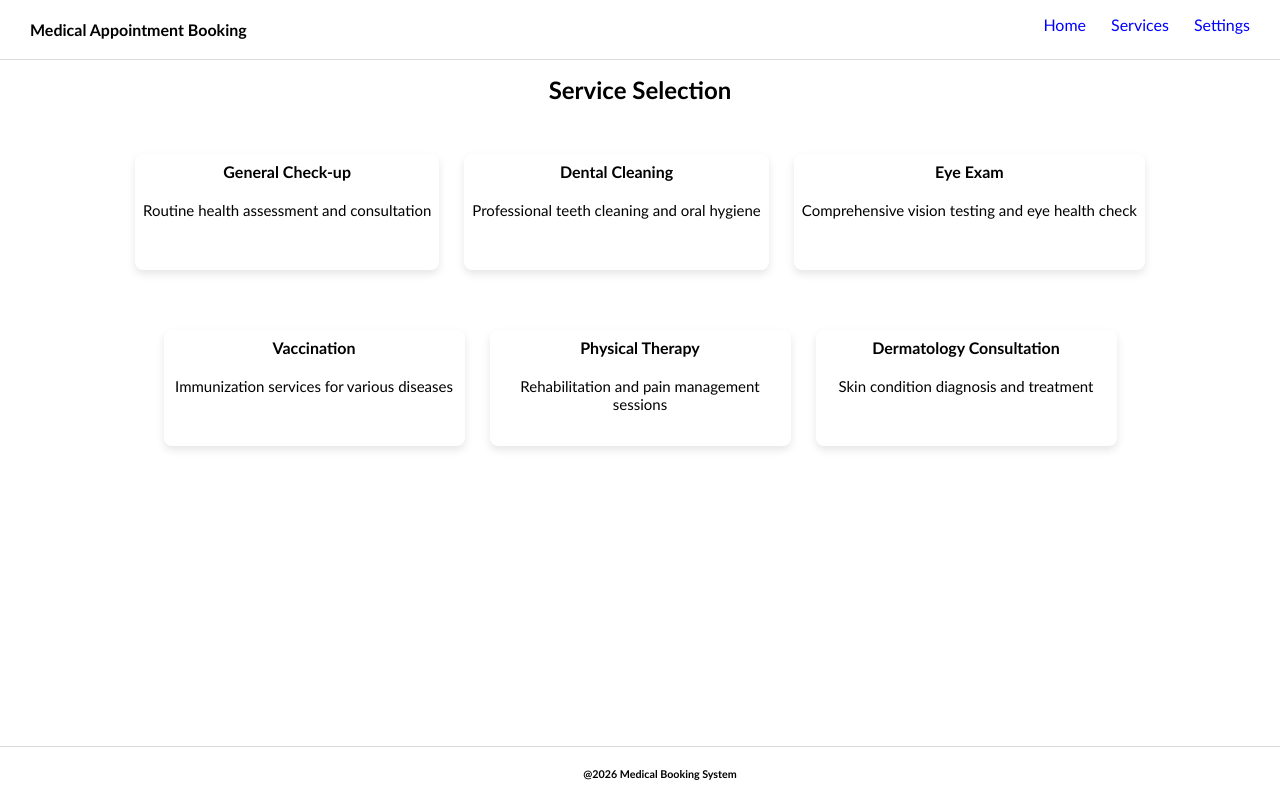
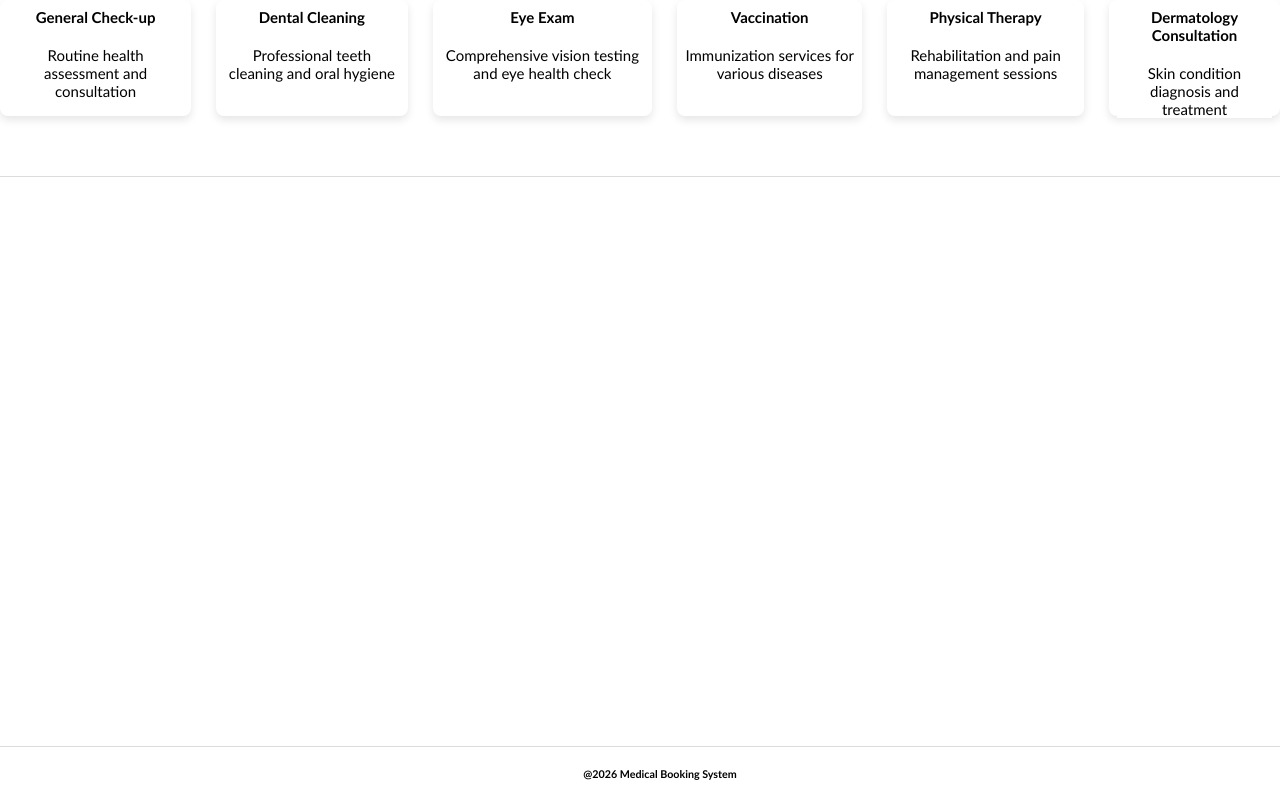
Before and after one commit to tesliim07/OMAS, a React (Vite) app in the folder my-react-app/: page /services in a window 1280 px wide. Built offline with nearby package versions, Linux system fonts and the light colour scheme.

Commit message:
- Edited UI to make it more dynamic than static (in previous commits) with JSX
- Added react-router-dom as a dependency in the main package.json.

```diff
--- a/my-react-app/package.json
+++ b/my-react-app/package.json
@@ -11,7 +11,8 @@
   },
   "dependencies": {
     "react": "^19.2.0",
-    "react-dom": "^19.2.0"
+    "react-dom": "^19.2.0",
+    "react-router-dom": "^7.11.0"
   },
   "devDependencies": {
     "@eslint/js": "^9.39.1",
--- a/my-react-app/src/App.css
+++ b/my-react-app/src/App.css
@@ -1,14 +1,14 @@
-.navbar {
-    display: flex; /* separates the div (logo) from list (nav) */
+/* .navbar {
+    display: flex; /* separates the div (logo) from list (nav)
     color: black;
     padding: 15px 30px;
-    justify-content: space-between; /*pushes logo to the left and links to the right */
+    justify-content: space-between; /*pushes logo to the left and links to the right
     border-bottom: 1px solid gainsboro;
 }
 
 .nav-links {
     display: flex;
-    list-style: none; /* removes bullet points from nav list */
+    list-style: none; /* removes bullet points from nav list
     gap: 25px;
     margin: 0;
     padding: 0;
@@ -20,7 +20,7 @@
 }
 .nav-links a{
     color: blue;
-    text-decoration: none; /* removes underline from nav list */
+    text-decoration: none; /* removes underline from nav list
     transition: all 0.5s ease 0s;
 }
 
@@ -91,4 +91,49 @@
     outline: none;
     transition: transform 0.8s ease 0s, filter 0.3s ease;
     transform: scale(1.1);
+} */
+
+.service-cards {
+    display: flex; /* separates the div (logo) from list (nav) */
+    color: black;
+    padding: 15px 30px;
+    justify-content: space-between; /* pushes logo to the left and links to the right */
+    border-bottom: 1px solid gainsboro;
+    list-style: none; /* removes bullet points from nav list */
+    gap: 25px;
+    margin: 0;
+    padding: 0;
+    margin-bottom: 10px;
 }
+
+.service-cards li {
+    list-style: none;
+    gap: 25px;
+    margin-bottom: 60px;
+    padding: 8px;
+    background-color: white;
+    border-radius: 8px;
+    box-shadow: 0 4px 8px rgba(0, 0, 0, 0.1);
+    height: 100px;
+    transition: transform 0.8s ease 0s, filter 0.3s ease;
+}
+
+.service-cards li:hover {
+    outline: none;
+    transform: scale(1.1);
+}
+
+.service-cards h4 {
+    font-size: 15px;
+    font-weight: 800;
+    margin: 0;
+}
+
+.service-cards p {
+    font-size: 15px;
+    margin-top: 20px;
+}
+
+.service-cards li.active {
+    border: 2px solid blue; /* Example style for active state */
+}
--- a/my-react-app/src/App.jsx
+++ b/my-react-app/src/App.jsx
@@ -1,4 +1,5 @@
-import { useState } from 'react'
+import React from 'react'
+import { BrowserRouter as Router, Routes, Route } from 'react-router-dom'
 import './App.css'
 import Home from './Components/home'
 import Services from './Components/services'
@@ -6,10 +7,13 @@ import Services from './Components/services'
 
 function App() {
   return (
-    <>
-      <Home />
-      <Services />
-    </>
+    <Router>
+      <Routes>
+        <Route path="/" element={<Home />} />
+        <Route path="/services" element={<Services />} />
+        <Route path="/settings" element={<div>Settings Page</div>} />
+      </Routes>
+    </Router>
   );
 }
 
--- a/my-react-app/src/Components/home.jsx
+++ b/my-react-app/src/Components/home.jsx
@@ -1,31 +1,33 @@
-import {useState} from 'react'
+import {useNavigate} from 'react-router-dom'
 
 const home = () => {
-    const [navBar, setNavBar] = useState(false)
+    const navigate = useNavigate();
+
     const navList = [
-        {
-            text: "Home"
-        },
-        {
-            text: "Services"
-        },
-        {
-            text: "Settings"
-        }
+        {text: "Home", path: "/"},
+        {text: "Services", path: "/services"},
+        {text: "Settings", path: "/settings"}
     ];
 
     return (
         <nav class="navbar">
             <div class="logo">Medical Appointment Booking</div>
             <ul class="nav-links">
-                <li><a href="#home">Home</a></li>
+                {navList.map((nav) => (
+                    <li
+                    key={nav.text}
+                    onClick={() => navigate(nav.path)}
+                    style={{ cursor: "pointer" }}
+                    >
+                        {nav.text}
+                    </li>
+                ))}
+                {/* <li><a href="#home">Home</a></li>
                 <li><a href="services.jsx">Services</a></li>
-                <li><a href="settings.html">Settings</a></li>
+                <li><a href="settings.html">Settings</a></li> */}
             </ul>
         </nav>
-
-
-    )
-}
+    );
+};
 
 export default home
--- a/my-react-app/src/Components/services.jsx
+++ b/my-react-app/src/Components/services.jsx
@@ -1,43 +1,87 @@
-import React from 'react'
+import {useState} from 'react'
 
 const services = () => {
+    const [selectedService, setSelectedService] = useState(null);
+
+    const serviceList = [
+    {
+        title: "General Check-up",
+        description: "Routine health assessment and consultation"
+    },
+    {
+        title: "Dental Cleaning",
+        description: "Professional teeth cleaning and oral hygiene",
+    },
+    {
+        title: "Eye Exam",
+        description:"Comprehensive vision testing and eye health check",
+    },
+    {
+        title: "Vaccination",
+        description: "Immunization services for various diseases"
+    },
+    {
+        title:"Physical Therapy",
+        description: "Rehabilitation and pain management sessions"
+    },
+    {
+        title: "Dermatology Consultation",
+        description: "Skin condition diagnosis and treatment"
+    }
+];
+
+
     return (
-        <div class="service-container">
-            <h2>Service Selection</h2>
-            <div class="card">
-                <ul>
-                    <li>
-                        <h4>General Check-up</h4>
-                        <p>Routine health assessment and consultation</p>
-                    </li>
-                    <li>
-                        <h4>Dental Cleaning</h4>
-                        <p>Professional teeth cleaning and oral hygiene</p>
-                    </li>
-                    <li>
-                        <h4>Eye Exam</h4>
-                        <p>Comprehensive vision testing and eye health check</p>
-                    </li>
-                </ul>
-            </div>
-            <div class="card2">
-                <ul>
-                    <li>
-                        <h4>Vaccination</h4>
-                        <p>Immunization services for various diseases</p>
-                    </li>
-                    <li>
-                        <h4>Physical Therapy</h4>
-                        <p>Rehabilitation and pain management sessions</p>
-                    </li>
-                    <li>
-                        <h4>Dermatology Consultation</h4>
-                        <p>Skin condition diagnosis and treatment</p>
-                    </li>
-                </ul>
-            </div>
-        </div>
-    )
-}
+        <ul class="service-cards">
+            {serviceList.map((service) => (
+                <li
+                key={service.title}
+                onClick={() => setSelectedService(service.title)}
+                className={selectedService === service.title ? "active" : ""}
+                >
+                {/* onClick={() => navigate(`/services/${service.id}`)} */}
+
+                    <h4>{service.title}</h4>
+                    <p>{service.description}</p>
+                </li>
+            ))}
+        </ul>
+        // <div class="service-container">
+        //     <h2>Service Selection</h2>
+        //     <div class="card">
+        //         <ul>
+        //             <li>
+        //                 <h4>General Check-up</h4>
+        //                 <p>Routine health assessment and consultation</p>
+        //             </li>
+        //             <li>
+        //                 <h4>Dental Cleaning</h4>
+        //                 <p>Professional teeth cleaning and oral hygiene</p>
+        //             </li>
+        //             <li>
+        //                 <h4>Eye Exam</h4>
+        //                 <p>Comprehensive vision testing and eye health check</p>
+        //             </li>
+        //         </ul>
+        //     </div>
+        //     <div class="card2">
+        //         <ul>
+        //             <li>
+        //                 <h4>Vaccination</h4>
+        //                 <p>Immunization services for various diseases</p>
+        //             </li>
+        //             <li>
+        //                 <h4>Physical Therapy</h4>
+        //                 <p>Rehabilitation and pain management sessions</p>
+        //             </li>
+        //             <li>
+        //                 <h4>Dermatology Consultation</h4>
+        //                 <p>Skin condition diagnosis and treatment</p>
+        //             </li>
+        //         </ul>
+        //     </div>
+        // </div>
+    );
+};
 
 export default services
--- /dev/null
+++ b/package.json
@@ -0,0 +1,5 @@
+{
+  "dependencies": {
+    "react-router-dom": "^7.11.0"
+  }
+}
```
Also changed, not shown: my-react-app/src/Components/calendar.jsx (added, +11 -0 lines), 2 other files (tests, documents, lock files or other folders).
